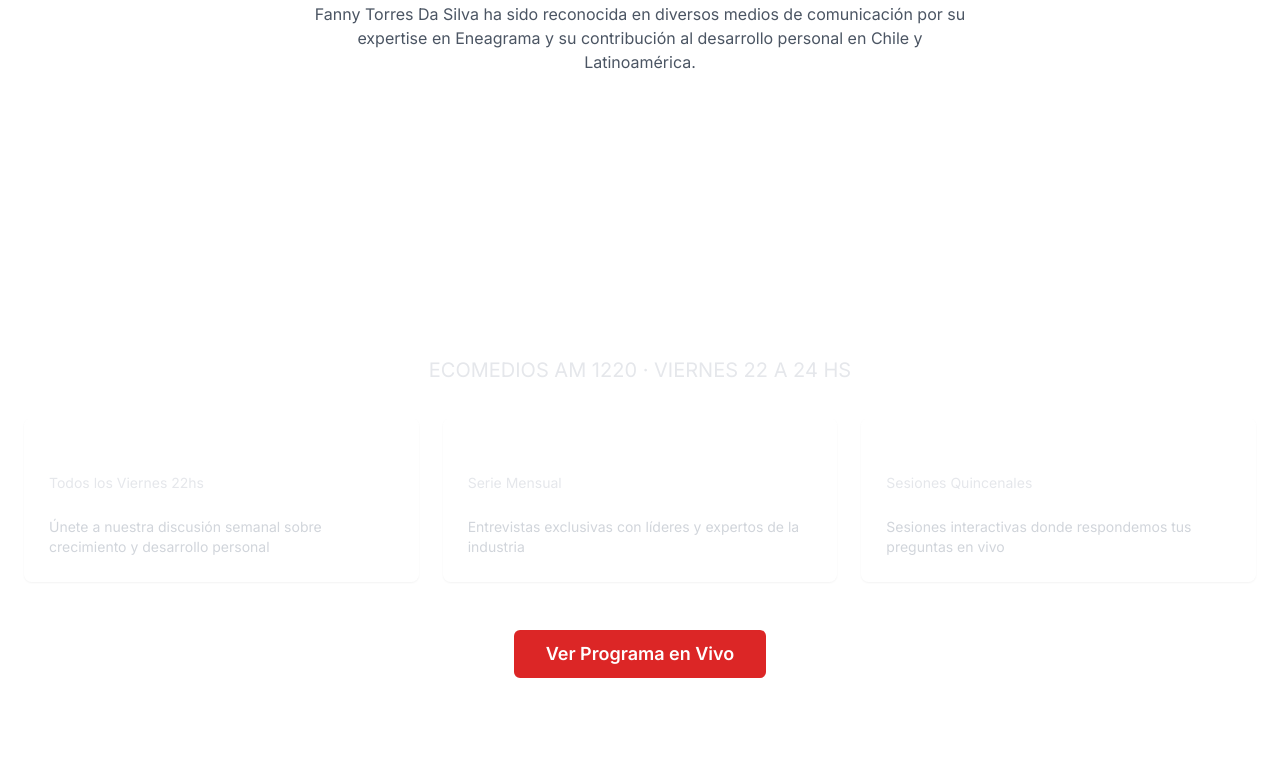
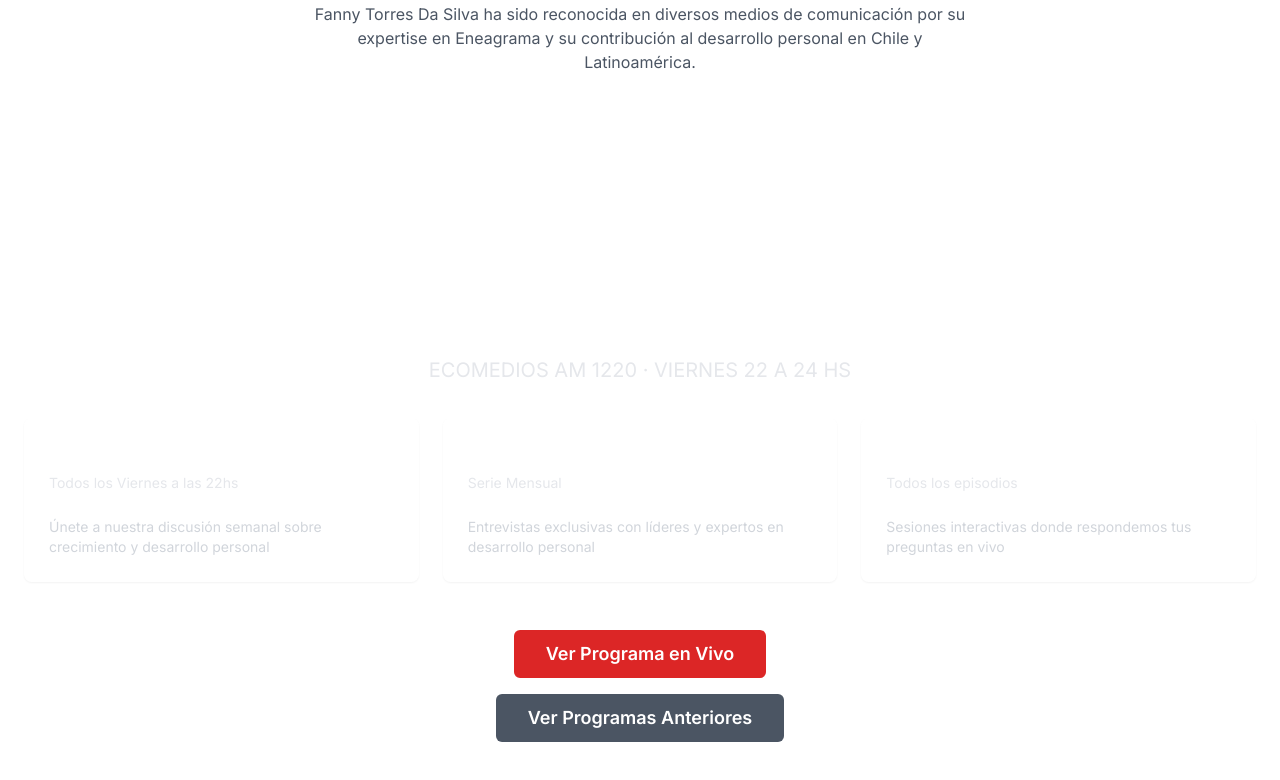
Before and after one commit to blessedux/fts-website, a Next.js app: page / in a window 1280 px wide. Shown: the part 5412-6192 px from the top of the page. Built offline with nearby package versions, Linux system fonts and the light colour scheme.

Commit message:
feat: add past programs button and fix button layout in radio program section

```diff
--- a/components/radio-program-section.tsx
+++ b/components/radio-program-section.tsx
@@ -1,3 +1,5 @@
+'use client';
+
 import { Button } from "@/components/ui/button"
 import { Card, CardContent, CardDescription, CardHeader, CardTitle } from "@/components/ui/card"
 import Image from "next/image"
@@ -20,7 +22,7 @@ export function RadioProgramSection() {
       <div className="container relative px-4 md:px-6">
         <div className="flex flex-col items-center justify-center space-y-4 text-center">
           <div className="space-y-2">
-            <h2 className="text-3xl font-bold tracking-tighter sm:text-4xl md:text-5xl text-white">Déjame Ver</h2>
+            <h2 className="text-3xl font-bold tracking-tighter sm:text-4xl md:text-5xl text-white">Dejáme Ver</h2>
             <p className="mx-auto max-w-[700px] text-gray-200 md:text-xl/relaxed lg:text-base/relaxed xl:text-xl/relaxed">
               ECOMEDIOS AM 1220 · VIERNES 22 A 24 HS
             </p>
@@ -30,7 +32,7 @@ export function RadioProgramSection() {
           <Card className="bg-white/10 backdrop-blur-sm border-white/20">
             <CardHeader>
               <CardTitle className="text-white">Programa Semanal</CardTitle>
-              <CardDescription className="text-gray-200">Todos los Viernes 22hs</CardDescription>
+              <CardDescription className="text-gray-200">Todos los Viernes a las 22hs</CardDescription>
             </CardHeader>
             <CardContent>
               <p className="text-sm text-gray-300">
@@ -45,14 +47,14 @@ export function RadioProgramSection() {
             </CardHeader>
             <CardContent>
               <p className="text-sm text-gray-300">
-                Entrevistas exclusivas con líderes y expertos de la industria
+                Entrevistas exclusivas con líderes y expertos en desarrollo personal
               </p>
             </CardContent>
           </Card>
           <Card className="bg-white/10 backdrop-blur-sm border-white/20">
             <CardHeader>
               <CardTitle className="text-white">Preguntas y Respuestas</CardTitle>
-              <CardDescription className="text-gray-200">Sesiones Quincenales</CardDescription>
+              <CardDescription className="text-gray-200">Todos los episodios</CardDescription>
             </CardHeader>
             <CardContent>
               <p className="text-sm text-gray-300">
@@ -61,7 +63,7 @@ export function RadioProgramSection() {
             </CardContent>
           </Card>
         </div>
-        <div className="flex justify-center mt-12">
+        <div className="flex flex-col items-center space-y-4 mt-12">
           <a
             href="https://www.youtube.com/live/WBuQkJ1Co50?si=UyPuHPhy-nj5h9L7"
             target="_blank"
@@ -74,6 +76,13 @@ export function RadioProgramSection() {
               Ver Programa en Vivo
             </Button>
           </a>
+          <Button
+            size="lg"
+            className="bg-gray-600 hover:bg-gray-700 text-white font-semibold px-8 py-6 text-lg"
+            onClick={() => window.open('https://www.youtube.com/@ecomedios4035/search?query=dejame%20ver', '_blank')}
+          >
+            Ver Programas Anteriores
+          </Button>
         </div>
       </div>
     </section>
```
